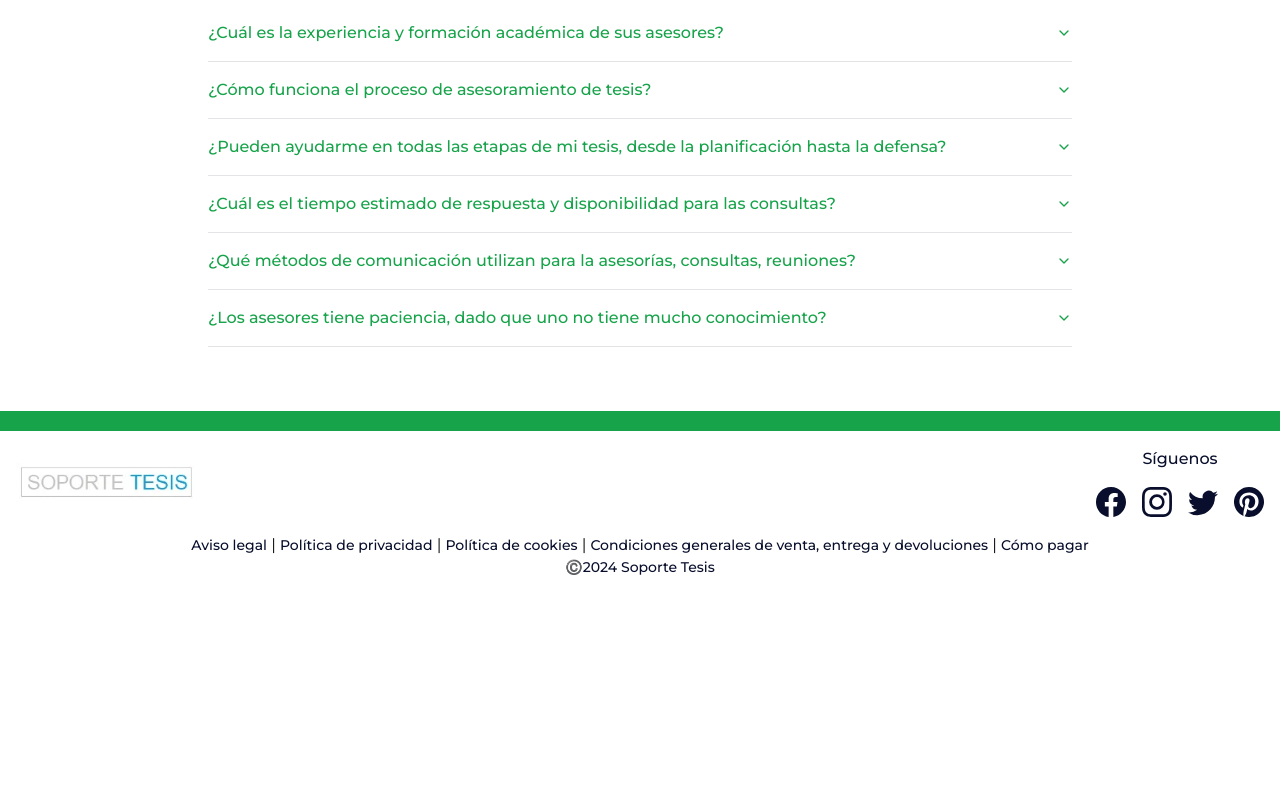
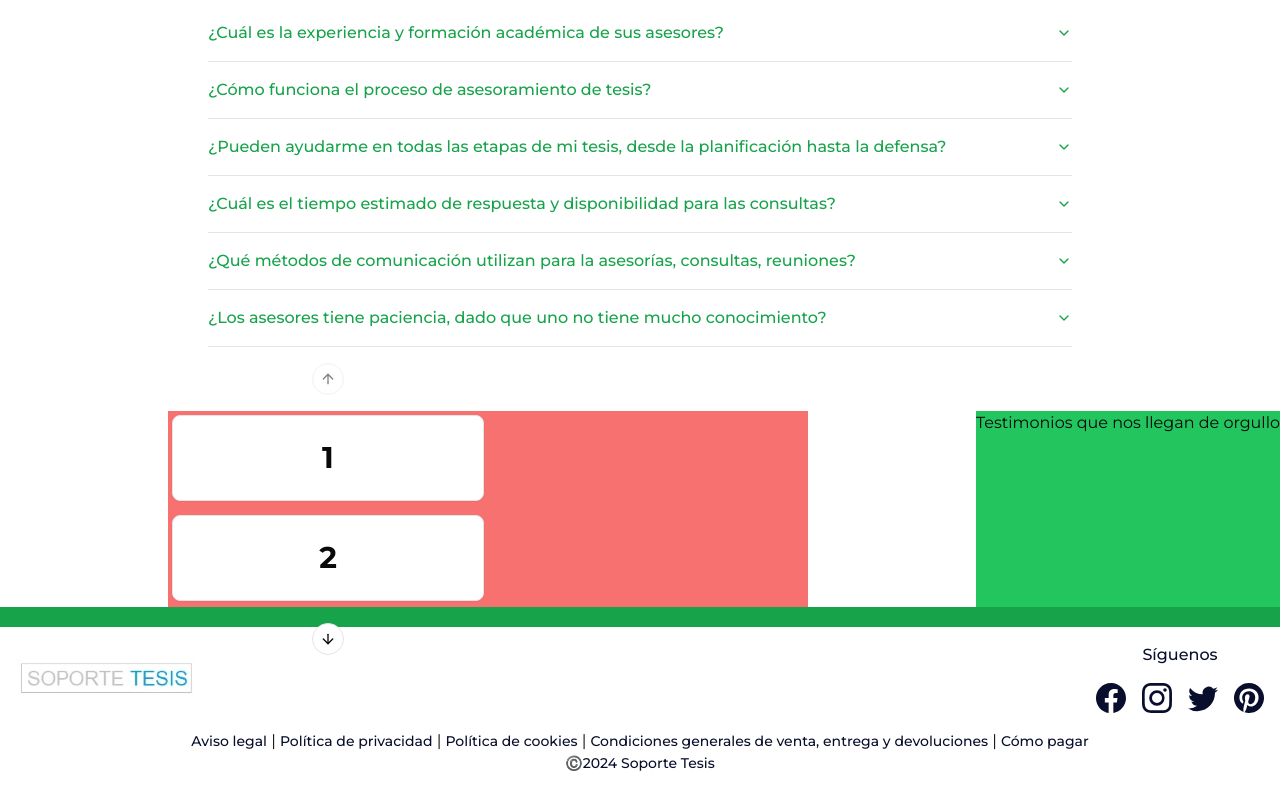
Before and after one commit to arturhonores/soporteTesis, a Next.js app: page / in a window 1280 px wide. Shown: the part 1480-2269 px from the top of the page. Before the commit the page ends 2073 px from the top, so only its background shows below. Built offline with nearby package versions, Linux system fonts and the light colour scheme.

Commit message:
testimonials

```diff
--- a/package.json
+++ b/package.json
@@ -15,6 +15,7 @@
     "@radix-ui/react-slot": "^1.0.2",
     "class-variance-authority": "^0.7.0",
     "clsx": "^2.1.0",
+    "embla-carousel-react": "^8.0.0",
     "framer-motion": "^11.0.23",
     "lucide-react": "^0.359.0",
     "next": "14.1.4",
--- a/src/app/page.tsx
+++ b/src/app/page.tsx
@@ -3,6 +3,7 @@
 import Services from "@/components/services/Services";
 import Faq from "@/components/faq/Faq";
 import Footer from "@/components/footer/Footer";
+import Testimonials from "@/components/testimonials/Testimonials";
 
 export default function Home() {
   return (
@@ -11,6 +12,7 @@
       <Hero></Hero>
       <Services></Services>
       <Faq></Faq>
+      <Testimonials></Testimonials>
       <Footer></Footer>
     </>
   );
--- /dev/null
+++ b/src/components/testimonials/Testimonials.tsx
@@ -0,0 +1,53 @@
+import * as React from "react";
+
+import { Card, CardContent } from "@/components/ui/card";
+import {
+  Carousel,
+  CarouselContent,
+  CarouselItem,
+  CarouselNext,
+  CarouselPrevious,
+} from "@/components/ui/carousel";
+
+const Testimonials = () => {
+  return (
+    <section className="max-w-7xl m-auto">
+      <div className="flex">
+        <div className="bg-red-400 w-1/2 m-auto">
+          <Carousel
+            opts={{
+              align: "start",
+            }}
+            orientation="vertical"
+            className="w-full max-w-xs"
+          >
+            <CarouselContent className="-mt-1 h-[200px]">
+              {Array.from({ length: 5 }).map((_, index) => (
+                <CarouselItem
+                  key={index}
+                  className="pt-1 md:basis-1/2"
+                >
+                  <div className="p-1">
+                    <Card>
+                      <CardContent className="flex items-center justify-center p-6">
+                        <span className="text-3xl font-semibold">
+                          {index + 1}
+                        </span>
+                      </CardContent>
+                    </Card>
+                  </div>
+                </CarouselItem>
+              ))}
+            </CarouselContent>
+            <CarouselPrevious />
+            <CarouselNext />
+          </Carousel>
+        </div>
+        <div className="bg-green-500">
+          <h2>Testimonios que nos llegan de orgullo</h2>
+        </div>
+      </div>
+    </section>
+  );
+};
+export default Testimonials;
--- /dev/null
+++ b/src/components/ui/card.tsx
@@ -0,0 +1,79 @@
+import * as React from "react"
+
+import { cn } from "@/lib/utils"
+
+const Card = React.forwardRef<
+  HTMLDivElement,
+  React.HTMLAttributes<HTMLDivElement>
+>(({ className, ...props }, ref) => (
+  <div
+    ref={ref}
+    className={cn(
+      "rounded-lg border bg-card text-card-foreground shadow-sm",
+      className
+    )}
+    {...props}
+  />
+))
+Card.displayName = "Card"
+
+const CardHeader = React.forwardRef<
+  HTMLDivElement,
+  React.HTMLAttributes<HTMLDivElement>
+>(({ className, ...props }, ref) => (
+  <div
+    ref={ref}
+    className={cn("flex flex-col space-y-1.5 p-6", className)}
+    {...props}
+  />
+))
+CardHeader.displayName = "CardHeader"
+
+const CardTitle = React.forwardRef<
+  HTMLParagraphElement,
+  React.HTMLAttributes<HTMLHeadingElement>
+>(({ className, ...props }, ref) => (
+  <h3
+    ref={ref}
+    className={cn(
+      "text-2xl font-semibold leading-none tracking-tight",
+      className
+    )}
+    {...props}
+  />
+))
+CardTitle.displayName = "CardTitle"
+
+const CardDescription = React.forwardRef<
+  HTMLParagraphElement,
+  React.HTMLAttributes<HTMLParagraphElement>
+>(({ className, ...props }, ref) => (
+  <p
+    ref={ref}
+    className={cn("text-sm text-muted-foreground", className)}
+    {...props}
+  />
+))
+CardDescription.displayName = "CardDescription"
+
+const CardContent = React.forwardRef<
+  HTMLDivElement,
+  React.HTMLAttributes<HTMLDivElement>
+>(({ className, ...props }, ref) => (
+  <div ref={ref} className={cn("p-6 pt-0", className)} {...props} />
+))
+CardContent.displayName = "CardContent"
+
+const CardFooter = React.forwardRef<
+  HTMLDivElement,
+  React.HTMLAttributes<HTMLDivElement>
+>(({ className, ...props }, ref) => (
+  <div
+    ref={ref}
+    className={cn("flex items-center p-6 pt-0", className)}
+    {...props}
+  />
+))
+CardFooter.displayName = "CardFooter"
+
+export { Card, CardHeader, CardFooter, CardTitle, CardDescription, CardContent }
--- /dev/null
+++ b/src/components/ui/carousel.tsx
@@ -0,0 +1,262 @@
+"use client"
+
+import * as React from "react"
+import useEmblaCarousel, {
+  type UseEmblaCarouselType,
+} from "embla-carousel-react"
+import { ArrowLeft, ArrowRight } from "lucide-react"
+
+import { cn } from "@/lib/utils"
+import { Button } from "@/components/ui/button"
+
+type CarouselApi = UseEmblaCarouselType[1]
+type UseCarouselParameters = Parameters<typeof useEmblaCarousel>
+type CarouselOptions = UseCarouselParameters[0]
+type CarouselPlugin = UseCarouselParameters[1]
+
+type CarouselProps = {
+  opts?: CarouselOptions
+  plugins?: CarouselPlugin
+  orientation?: "horizontal" | "vertical"
+  setApi?: (api: CarouselApi) => void
+}
+
+type CarouselContextProps = {
+  carouselRef: ReturnType<typeof useEmblaCarousel>[0]
+  api: ReturnType<typeof useEmblaCarousel>[1]
+  scrollPrev: () => void
+  scrollNext: () => void
+  canScrollPrev: boolean
+  canScrollNext: boolean
+} & CarouselProps
+
+const CarouselContext = React.createContext<CarouselContextProps | null>(null)
+
+function useCarousel() {
+  const context = React.useContext(CarouselContext)
+
+  if (!context) {
+    throw new Error("useCarousel must be used within a <Carousel />")
+  }
+
+  return context
+}
+
+const Carousel = React.forwardRef<
+  HTMLDivElement,
+  React.HTMLAttributes<HTMLDivElement> & CarouselProps
+>(
+  (
+    {
+      orientation = "horizontal",
+      opts,
+      setApi,
+      plugins,
+      className,
+      children,
+      ...props
+    },
+    ref
+  ) => {
+    const [carouselRef, api] = useEmblaCarousel(
+      {
+        ...opts,
+        axis: orientation === "horizontal" ? "x" : "y",
+      },
+      plugins
+    )
+    const [canScrollPrev, setCanScrollPrev] = React.useState(false)
+    const [canScrollNext, setCanScrollNext] = React.useState(false)
+
+    const onSelect = React.useCallback((api: CarouselApi) => {
+      if (!api) {
+        return
+      }
+
+      setCanScrollPrev(api.canScrollPrev())
+      setCanScrollNext(api.canScrollNext())
+    }, [])
+
+    const scrollPrev = React.useCallback(() => {
+      api?.scrollPrev()
+    }, [api])
+
+    const scrollNext = React.useCallback(() => {
+      api?.scrollNext()
+    }, [api])
+
+    const handleKeyDown = React.useCallback(
+      (event: React.KeyboardEvent<HTMLDivElement>) => {
+        if (event.key === "ArrowLeft") {
+          event.preventDefault()
+          scrollPrev()
+        } else if (event.key === "ArrowRight") {
+          event.preventDefault()
+          scrollNext()
+        }
+      },
+      [scrollPrev, scrollNext]
+    )
+
+    React.useEffect(() => {
+      if (!api || !setApi) {
+        return
+      }
+
+      setApi(api)
+    }, [api, setApi])
+
+    React.useEffect(() => {
+      if (!api) {
+        return
+      }
+
+      onSelect(api)
+      api.on("reInit", onSelect)
+      api.on("select", onSelect)
+
+      return () => {
+        api?.off("select", onSelect)
+      }
+    }, [api, onSelect])
+
+    return (
+      <CarouselContext.Provider
+        value={{
+          carouselRef,
+          api: api,
+          opts,
+          orientation:
+            orientation || (opts?.axis === "y" ? "vertical" : "horizontal"),
+          scrollPrev,
+          scrollNext,
+          canScrollPrev,
+          canScrollNext,
+        }}
+      >
+        <div
+          ref={ref}
+          onKeyDownCapture={handleKeyDown}
+          className={cn("relative", className)}
+          role="region"
+          aria-roledescription="carousel"
+          {...props}
+        >
+          {children}
+        </div>
+      </CarouselContext.Provider>
+    )
+  }
+)
+Carousel.displayName = "Carousel"
+
+const CarouselContent = React.forwardRef<
+  HTMLDivElement,
+  React.HTMLAttributes<HTMLDivElement>
+>(({ className, ...props }, ref) => {
+  const { carouselRef, orientation } = useCarousel()
+
+  return (
+    <div ref={carouselRef} className="overflow-hidden">
+      <div
+        ref={ref}
+        className={cn(
+          "flex",
+          orientation === "horizontal" ? "-ml-4" : "-mt-4 flex-col",
+          className
+        )}
+        {...props}
+      />
+    </div>
+  )
+})
+CarouselContent.displayName = "CarouselContent"
+
+const CarouselItem = React.forwardRef<
+  HTMLDivElement,
+  React.HTMLAttributes<HTMLDivElement>
+>(({ className, ...props }, ref) => {
+  const { orientation } = useCarousel()
+
+  return (
+    <div
+      ref={ref}
+      role="group"
+      aria-roledescription="slide"
+      className={cn(
+        "min-w-0 shrink-0 grow-0 basis-full",
+        orientation === "horizontal" ? "pl-4" : "pt-4",
+        className
+      )}
+      {...props}
+    />
+  )
+})
+CarouselItem.displayName = "CarouselItem"
+
+const CarouselPrevious = React.forwardRef<
+  HTMLButtonElement,
+  React.ComponentProps<typeof Button>
+>(({ className, variant = "outline", size = "icon", ...props }, ref) => {
+  const { orientation, scrollPrev, canScrollPrev } = useCarousel()
+
+  return (
+    <Button
+      ref={ref}
+      variant={variant}
+      size={size}
+      className={cn(
+        "absolute  h-8 w-8 rounded-full",
+        orientation === "horizontal"
+          ? "-left-12 top-1/2 -translate-y-1/2"
+          : "-top-12 left-1/2 -translate-x-1/2 rotate-90",
+        className
+      )}
+      disabled={!canScrollPrev}
+      onClick={scrollPrev}
+      {...props}
+    >
+      <ArrowLeft className="h-4 w-4" />
+      <span className="sr-only">Previous slide</span>
+    </Button>
+  )
+})
+CarouselPrevious.displayName = "CarouselPrevious"
+
+const CarouselNext = React.forwardRef<
+  HTMLButtonElement,
+  React.ComponentProps<typeof Button>
+>(({ className, variant = "outline", size = "icon", ...props }, ref) => {
+  const { orientation, scrollNext, canScrollNext } = useCarousel()
+
+  return (
+    <Button
+      ref={ref}
+      variant={variant}
+      size={size}
+      className={cn(
+        "absolute h-8 w-8 rounded-full",
+        orientation === "horizontal"
+          ? "-right-12 top-1/2 -translate-y-1/2"
+          : "-bottom-12 left-1/2 -translate-x-1/2 rotate-90",
+        className
+      )}
+      disabled={!canScrollNext}
+      onClick={scrollNext}
+      {...props}
+    >
+      <ArrowRight className="h-4 w-4" />
+      <span className="sr-only">Next slide</span>
+    </Button>
+  )
+})
+CarouselNext.displayName = "CarouselNext"
+
+export {
+  type CarouselApi,
+  Carousel,
+  CarouselContent,
+  CarouselItem,
+  CarouselPrevious,
+  CarouselNext,
+}
```
Also changed, not shown: 1 other file (tests, documents, lock files or other folders).
